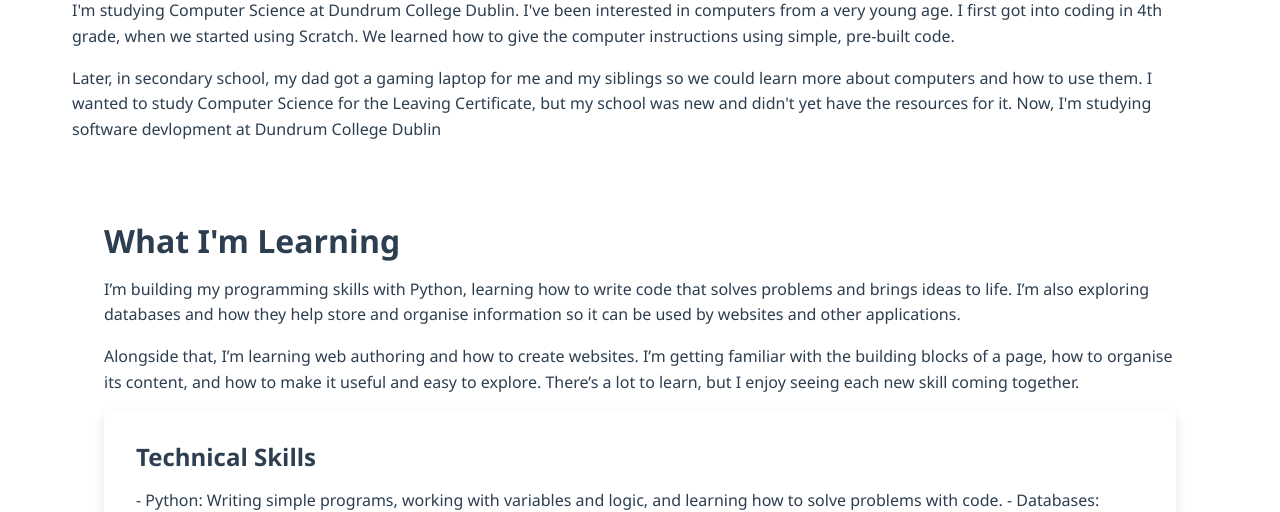
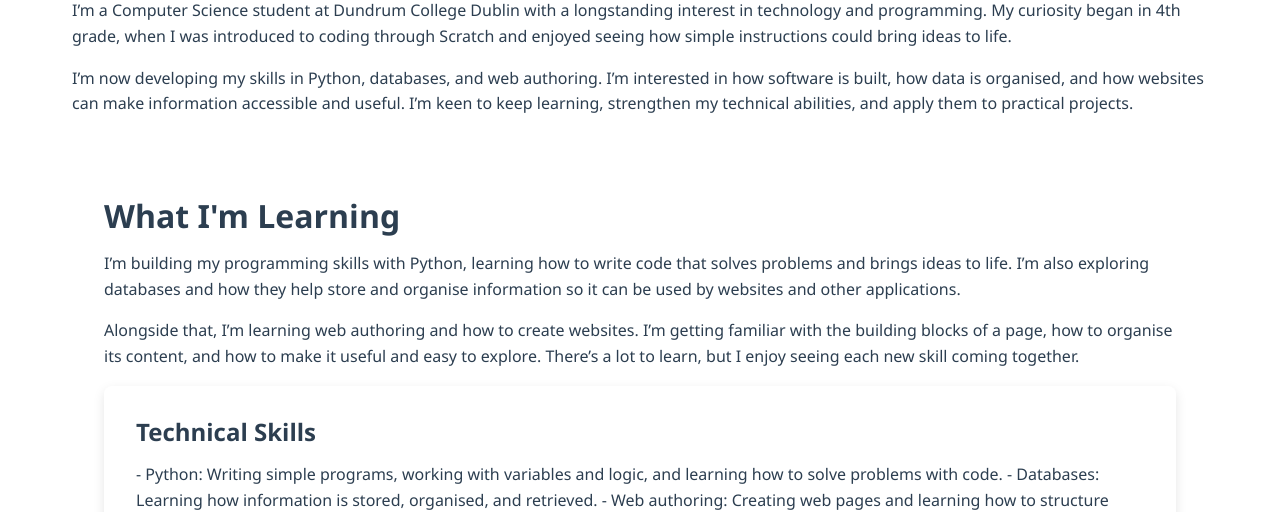
Before and after one commit to AbdullahMubasher/Abd_Portfolio, a plain HTML site: page index.html in a window 1280 px wide. Shown: the part 588-1100 px from the top of the page. Drawn offline with Linux system fonts and the light colour scheme.

Commit message:
Revise personal introduction in index.html
Updated personal description to enhance clarity and detail about interests and skills.

```diff
--- a/index.html
+++ b/index.html
@@ -173,18 +173,17 @@
                 <h2>A Little About Me</h2>
 
                 <p>
-                I'm studying Computer Science at Dundrum College Dublin. I've been interested
-                in computers from a very young age. I first got into coding in 4th grade, when
-                we started using Scratch. We learned how to give the computer instructions
-                using simple, pre-built code.
+                I’m a Computer Science student at Dundrum College Dublin with a longstanding interest
+                in technology and programming. My curiosity began in 4th grade, when I was introduced
+                to coding through Scratch and enjoyed seeing how simple instructions could bring ideas
+                to life.
                 </p>
 
                 <p>
-                Later, in secondary school, my dad got a gaming laptop for me and my siblings
-                so we could learn more about computers and how to use them. I wanted to study
-                Computer Science for the Leaving Certificate, but my school was new and
-                didn't yet have the resources for it. Now, I'm studying software devlopment at
-                Dundrum College Dublin
+               I’m now developing my skills in Python, databases, and web authoring. I’m interested in
+               how software is built, how data is organised, and how websites can make information accessible
+               and useful. I’m keen to keep learning, strengthen my technical abilities, and apply them to
+               practical projects.
                 </p>
 
 
```
